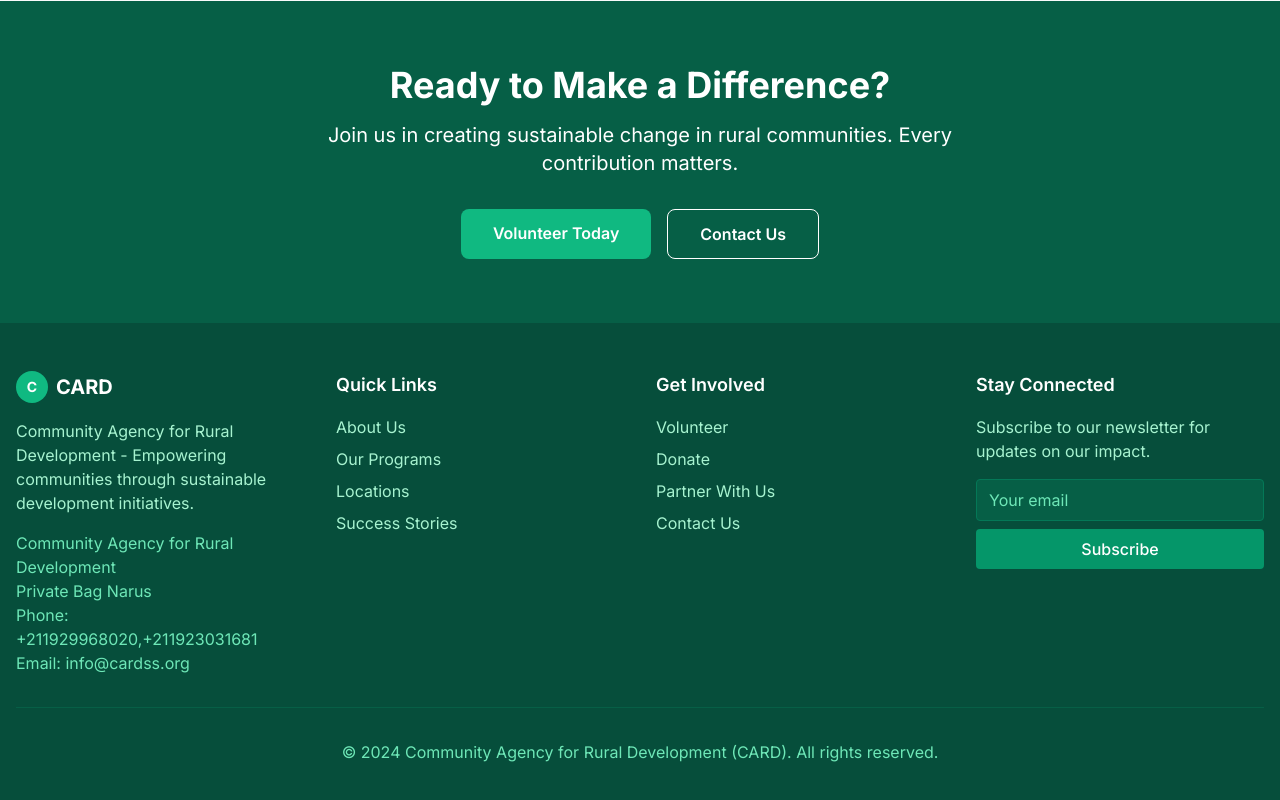
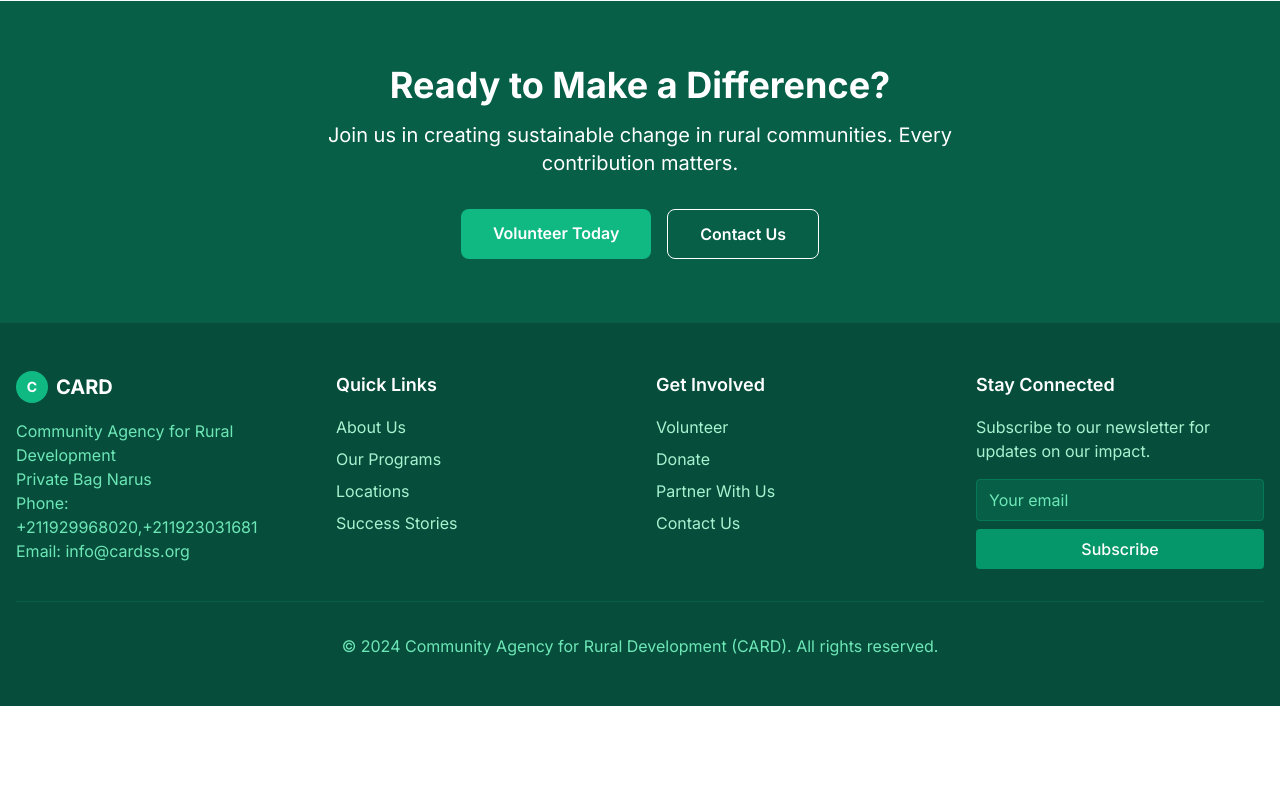
Before and after one commit to taalim-ssd/cardssudan, a React (Vite) app: page / in a window 1280 px wide. Shown: the part 1665-2465 px from the top of the page. After the commit the page ends 2371 px from the top, so only its background shows below. Built offline with nearby package versions, Linux system fonts and the light colour scheme; no server answers; the database is empty.

Commit message:
Remove content

```diff
--- a/src/components/Footer.tsx
+++ b/src/components/Footer.tsx
@@ -11,9 +11,6 @@ const Footer = () => {
               </div>
               <div className="text-xl font-bold">CARD</div>
             </div>
-            <p className="text-emerald-200 mb-4">
-              Community Agency for Rural Development - Empowering communities through sustainable development initiatives.
-            </p>
             <div className="text-emerald-300">
               <p>Community Agency for Rural Development</p>
               <p>Private Bag Narus</p>
```
